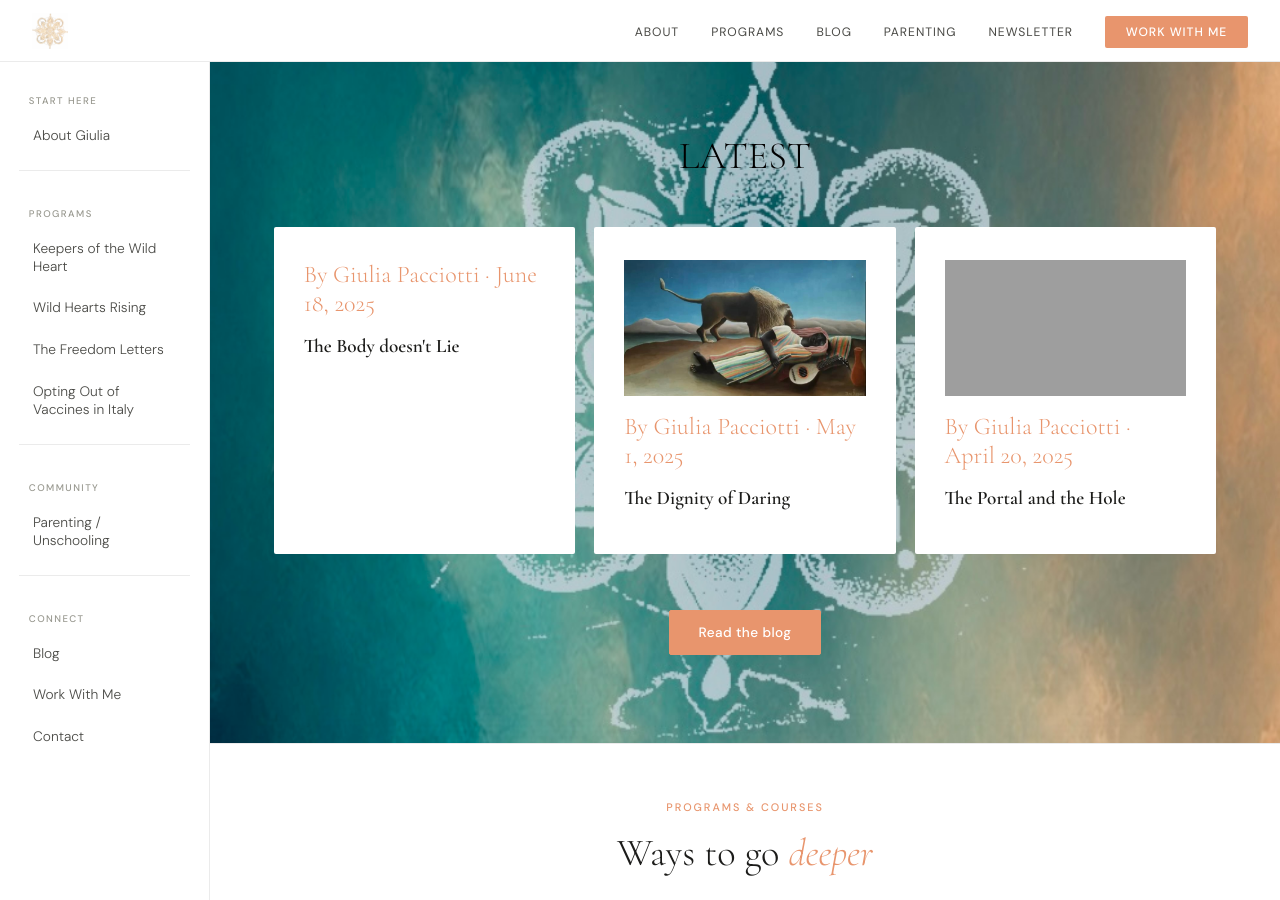
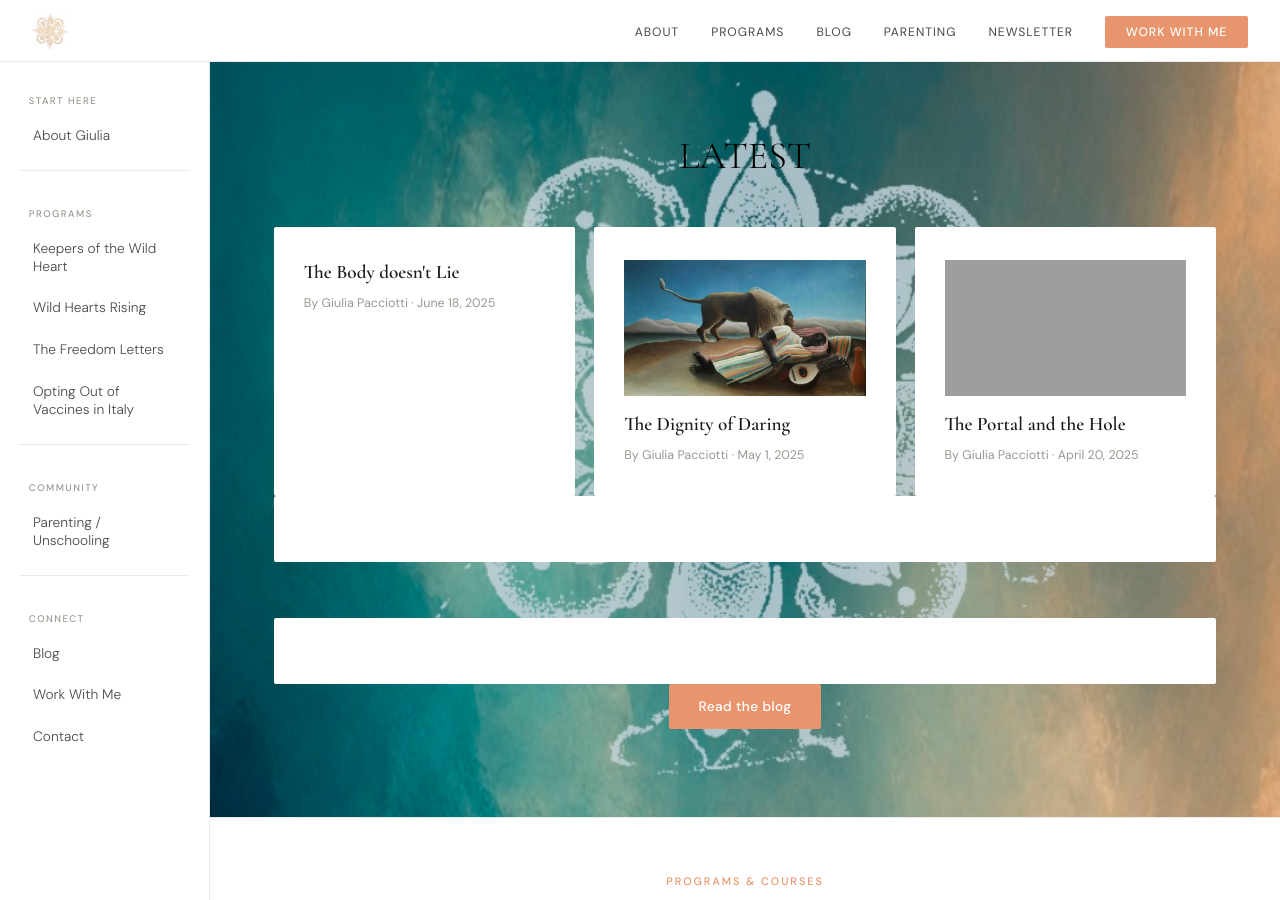
Before and after one commit to Blubell26/giuliapacciotti.com, a Jekyll site: the page built from index.html, in a window 1280 px wide and 900 px high, scrolled down 369 px. Built offline with Jekyll 4.4.1, drawn with Linux system fonts in a browser that asks for light colours; grey boxes are pictures that could not be loaded.

Commit message:
Update index.html

```diff
--- a/index.html
+++ b/index.html
@@ -257,9 +257,9 @@
     {% for post in site.posts limit:3 %}
     <a href="{{ post.url }}" class="work-card" style="text-decoration:none;color:inherit;display:block;background:white;border-color:transparent;">
       {% if post.image %}<img src="{{ post.image }}" alt="{{ post.title }}" style="width:100%;aspect-ratio:16/9;object-fit:cover;display:block;margin-bottom:1rem;">{% endif %}
-      <p class="work-num">By Giulia Pacciotti &middot; {{ post.date | date: "%B %-d, %Y" }}</p>
       <h3 class="work-title">{{ post.title }}</h3>
-    </a>
+   <p style="font-size:0.78rem;color:#999990;margin-top:0.4rem;">By Giulia Pacciotti &middot; {{ post.date | date: "%B %-d, %Y" }}</p>
+
     {% endfor %}
   </div>
   <div class="work-cta">
```
